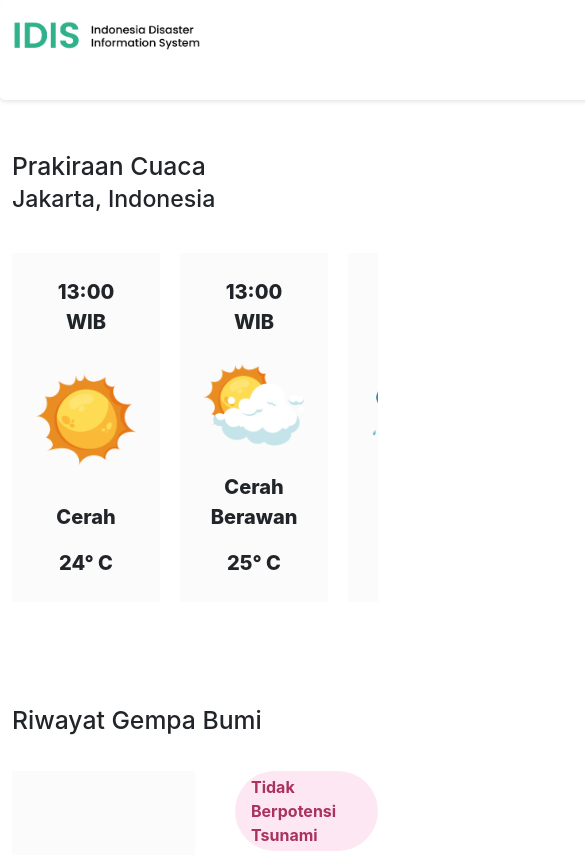
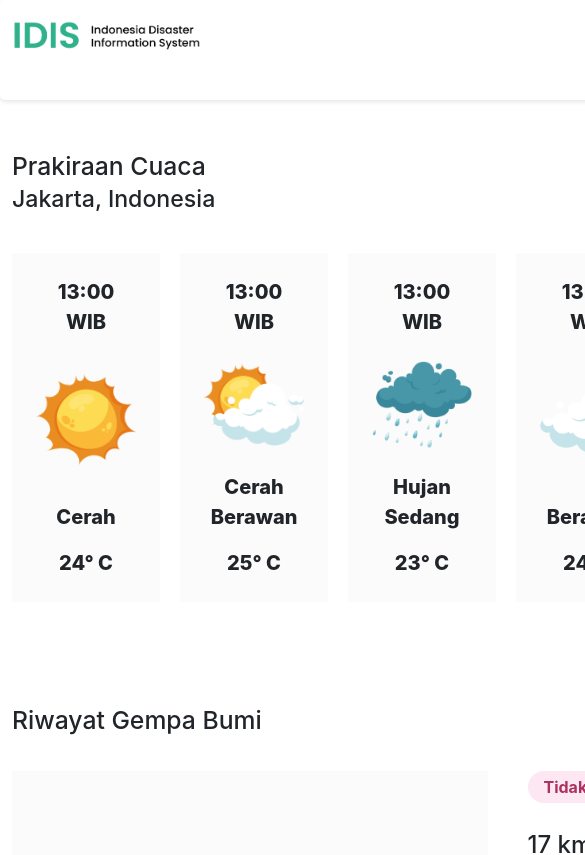
Before and after one commit to devardha/disaster-management, a React (Create React App) app: page / in a window 390 px wide. Shown: the top 855 px of the page, 585 px wide, since content can reach past the window. Built offline with nearby package versions, Linux system fonts and the light colour scheme; the HTML template or start-up script is replaced by a standard one.

Commit message:
menambahkan responsif ukuran tabel dan android

```diff
--- a/src/components/LaporanTerkini/LaporanTerkini.css
+++ b/src/components/LaporanTerkini/LaporanTerkini.css
@@ -87,3 +87,15 @@
 	line-height: 24px;
 	color: #777e8b;
 }
+
+@media screen and (max-width : 768px) {
+	.container {
+		width: 150%;
+	}
+}
+
+@media screen and (max-width : 576px) {
+	.container {
+		width: 250%;
+	}
+}
```
